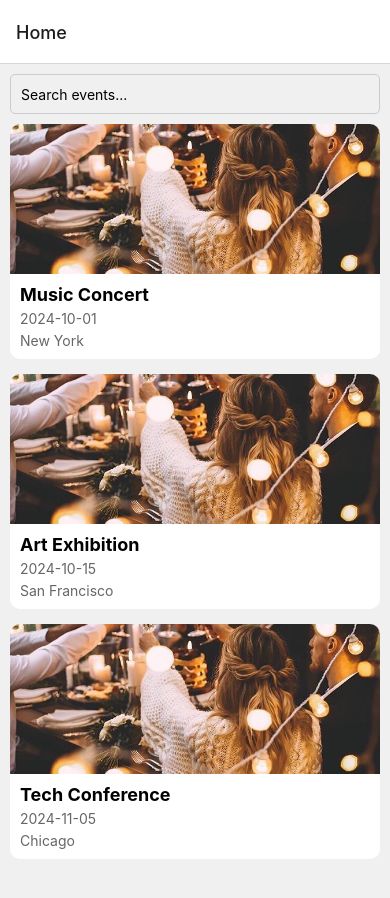
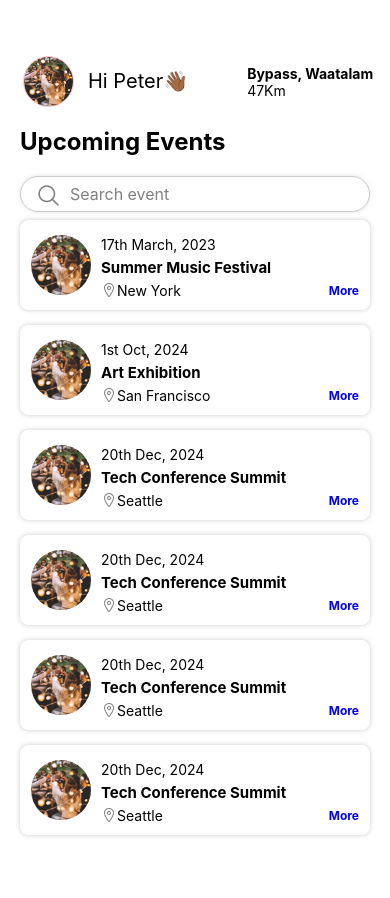
Before and after one commit to marywam/event, a React Native app: screen /Home in a window 390 px wide. Shown: the top 898 px of the page. After the commit the page ends 855 px from the top, so only its background shows below. Built offline with nearby package versions, Linux system fonts and the light colour scheme.

Commit message:
created the home screen

```diff
--- a/App.tsx
+++ b/App.tsx
@@ -12,7 +12,7 @@ export default function App() {
 
       <NavigationContainer>
       <Stack.Navigator >
-      <Stack.Screen name="Home" component={HomeScreen}/>
+      <Stack.Screen name="Home" component={HomeScreen} options={{ headerShown: false }}/>
       </Stack.Navigator>
 
     </NavigationContainer>
--- a/screens/HomeScreen.tsx
+++ b/screens/HomeScreen.tsx
@@ -1,131 +1,211 @@
-import React, { useState } from 'react';
-import { View, Text, Image, FlatList, StyleSheet, TouchableOpacity, TextInput } from 'react-native';
-import { useNavigation, NavigationProp } from '@react-navigation/native';
+import React, { useState } from "react";
+import {
+  View,
+  Text,
+  TextInput,
+  Image,
+  StyleSheet,
+  ScrollView,
+  TouchableOpacity,
+} from "react-native";
+import Icon from "react-native-vector-icons/Ionicons"; // Change to the icon set you're using
+import TopBar from "./TopBar";
 
-// Define the parameter list for the navigation stack
-type RootStackParamList = {
-  Home: undefined;
-  EventDetail: { eventId: string }; // EventDetail route expects an eventId
-};
+// Importing images separately
+const musicFestivalImage = require("../assets/event 1.jpeg");
+const artExhibitionImage = require("../assets/event 1.jpeg");
+const techConferenceImage = require("../assets/event 1.jpeg");
 
-type Event = {
-  id: string;
-  title: string;
-  date: string;
-  location: string;
-  image: any;
-};
-
-const events: Event[] = [
+// Sample data for events
+const eventsData = [
   {
-    id: '1',
-    title: 'Music Concert',
-    date: '2024-10-01',
-    location: 'New York',
-    image: require('../assets/event 1.jpeg'),
+    id: 1,
+    date: "17th March, 2023",
+    title: "Summer Music Festival",
+    location: "New York",
+    image: musicFestivalImage,
   },
   {
-    id: '2',
-    title: 'Art Exhibition',
-    date: '2024-10-15',
-    location: 'San Francisco',
-    image: require('../assets/event 1.jpeg'),
+    id: 2,
+    date: "1st Oct, 2024",
+    title: "Art Exhibition",
+    location: "San Francisco",
+    image: artExhibitionImage,
   },
   {
-    id: '3',
-    title: 'Tech Conference',
-    date: '2024-11-05',
-    location: 'Chicago',
-    image: require('../assets/event 1.jpeg'),
+    id: 3,
+    date: "20th Dec, 2024",
+    title: "Tech Conference Summit",
+    location: "Seattle",
+    image: techConferenceImage,
+  },
+
+  {
+    id: 4,
+    date: "20th Dec, 2024",
+    title: "Tech Conference Summit",
+    location: "Seattle",
+    image: techConferenceImage,
+  },
+  {
+    id: 5,
+    date: "20th Dec, 2024",
+    title: "Tech Conference Summit",
+    location: "Seattle",
+    image: techConferenceImage,
+  },
+  {
+    id: 6,
+    date: "20th Dec, 2024",
+    title: "Tech Conference Summit",
+    location: "Seattle",
+    image: techConferenceImage,
   },
 ];
 
-const HomeScreen = () => {
-  const navigation = useNavigation<NavigationProp<RootStackParamList>>();
-  const [searchQuery, setSearchQuery] = useState('');
+const Home: React.FC = () => {
+  const [searchTerm, setSearchTerm] = useState("");
 
-  // Filter events based on the search query
-  const filteredEvents = events.filter(event =>
-    event.title.toLowerCase().includes(searchQuery.toLowerCase())
-  );
-
-  const renderItem = ({ item }: { item: Event }) => (
-    <TouchableOpacity
-      style={styles.eventCard}
-      onPress={() => navigation.navigate('EventDetail', { eventId: item.id })}
-    >
-      <Image source={item.image} style={styles.thumbnail} />
-      <View style={styles.detailsContainer}>
-        <Text style={styles.title}>{item.title}</Text>
-        <Text style={styles.date}>{item.date}</Text>
-        <Text style={styles.location}>{item.location}</Text>
-      </View>
-    </TouchableOpacity>
+  const filteredEvents = eventsData.filter((event) =>
+    event.title.toLowerCase().includes(searchTerm.toLowerCase())
   );
 
   return (
-    <View style={styles.container}>
-      <TextInput
-        style={styles.searchInput}
-        placeholder="Search events..."
-        value={searchQuery}
-        onChangeText={setSearchQuery}
-      />
-      <FlatList
-        data={filteredEvents}
-        renderItem={renderItem}
-        keyExtractor={(item) => item.id}
-        contentContainerStyle={styles.list}
-      />
+    <View style={styles.containerevent}>
+      <TopBar />
+      <ScrollView style={styles.container}>
+        <Text style={styles.title}>Upcoming Events</Text>
+        <View style={styles.searchContainer}>
+          <Icon
+            name="search-outline"
+            size={25}
+            style={[styles.searchIcon, { color: 'grey' }]}
+          />
+          <TextInput
+            placeholder="Search events..."
+            value={searchTerm}
+            onChangeText={setSearchTerm}
+            style={styles.searchInput}
+            placeholderTextColor="grey"
+          />
+        </View>
+        <View style={styles.eventList}>
+          {filteredEvents.map((event) => (
+            <View key={event.id} style={styles.eventCard}>
+              <Image
+                source={event.image}
+                style={styles.thumbnail}
+                accessibilityLabel={event.title}
+              />
+              <View style={styles.eventDetails}>
+                <Text style={styles.eventDate}>{event.date}</Text>
+                <Text style={styles.eventTitle}>{event.title}</Text>
+                <View style={styles.locationContainer}>
+                  <Icon name="location-outline" size={16} color="grey" />
+                  <Text style={styles.eventLocation}>{event.location}</Text>
+                </View>
+              </View>
+              <TouchableOpacity>
+              <Text style={styles.moreDetails}>More</Text>
+              </TouchableOpacity>
+            </View>
+          ))}
+        </View>
+      </ScrollView>
     </View>
   );
 };
 
 const styles = StyleSheet.create({
   container: {
-    flex: 1,
-    backgroundColor: '#f0f0f0',
-    padding: 10,
+    padding: 20,
+    backgroundColor:"white"
+  },
+  title: {
+    fontSize: 24,
+    fontWeight: "bold",
+    marginBottom: 20,
+  },
+  containerevent:{
+      backgroundColor:"white"
+  },
+  searchContainer: {
+    marginBottom: 8,
+    gap: 10,
+    flexDirection: "row",
+    alignItems: "center",
+    borderWidth: 1,
+    borderColor: "#ccc",
+    borderRadius: 50,
+    paddingLeft: 15,
+    paddingRight: 3,
+    backgroundColor: "white",
+    shadowColor: "#000",
+    shadowOpacity: 0.1,
+    shadowRadius: 5,
+    elevation: 2,
   },
   searchInput: {
-    height: 40,
-    borderColor: '#ccc',
-    borderWidth: 1,
-    borderRadius: 5,
-    paddingHorizontal: 10,
-    marginBottom: 10,
+    width: 100,
+    paddingVertical: 7,
+    color: "grey",
+    fontSize: 16,
   },
-  list: {
-    paddingBottom: 20,
+  searchIcon: {
+    width: 24,
+    height: 24,
+  },
+  eventList: {
+    flexDirection: "column",
+    gap: 15,
   },
   eventCard: {
-    backgroundColor: '#fff',
-    borderRadius: 10,
-    overflow: 'hidden',
-    marginBottom: 15,
-    elevation: 2,
+    flexDirection: "row",
+    alignItems: "center",
+    justifyContent: "space-between", // Added to push "More Details" to the far right
+    borderWidth: 1,
+    borderRadius: 8,
+    padding: 10,
+    borderColor: "#fff", // White border
+    backgroundColor: "white", // Optional background color
+    shadowColor: "#000",
+    shadowOpacity: 0.2,
+    shadowRadius: 5,
+    elevation: 5, // Increased shadow for better visibility
   },
   thumbnail: {
-    width: '100%',
-    height: 150,
+    width: 60,
+    height: 60,
+    borderRadius: 30,
+    marginRight: 10,
   },
-  detailsContainer: {
-    padding: 10,
+  eventDetails: {
+    flex: 1, // Allows this to take the available space
+    marginRight: 10, // Adds a little space between event details and "More Details"
   },
-  title: {
-    fontSize: 18,
-    fontWeight: 'bold',
-    marginBottom: 5,
+  eventTitle: {
+    margin: 0,
+    fontSize: 15,
+    fontWeight: "bold",
   },
-  date: {
-    fontSize: 14,
-    color: '#666',
+  eventDate: {
+    marginVertical: 5,
   },
-  location: {
-    fontSize: 14,
-    color: '#666',
-    marginTop: 5,
+  eventLocation: {
+    margin: 0,
+  },
+  locationContainer: {
+    flexDirection: "row",
+    alignItems: "center",
+    marginTop: 5, // Adds a little space between the title and location
+  },
+  moreDetails: {
+    marginTop: 50,
+    color: "blue",
+    textDecorationLine: "none",
+    fontWeight: "bold",
+    fontSize: 12,
   },
 });
 
-export default HomeScreen;
+export default Home;
--- /dev/null
+++ b/screens/TopBar.tsx
@@ -0,0 +1,36 @@
+import React from 'react';
+import { View, Text, TouchableOpacity, Image } from 'react-native';
+import Icon from 'react-native-vector-icons/Ionicons';
+import { useNavigation } from '@react-navigation/native';
+import { homeStyles } from '../styles/homeStyles'; // Adjust the path as needed
+
+const TopBar = () => {
+  const navigation = useNavigation();
+
+
+  return (
+    <View style={homeStyles.containeravatar}>
+      <TouchableOpacity >
+        <Image
+          source={require('../assets/event 1.jpeg')} // Adjust the path as needed
+          style={homeStyles.avatar}
+        />
+      </TouchableOpacity>
+
+      <View style={homeStyles.nameToken}>
+        <Text style={homeStyles.name}>Hi Peter👋🏾</Text>
+
+      </View>
+
+      <View style={homeStyles.location}>
+
+
+        <Text style={homeStyles.home}>Bypass, Waatalam</Text>
+        <Text >47Km</Text>
+      </View>
+
+    </View>
+  );
+};
+
+export default TopBar;
--- /dev/null
+++ b/styles/homeStyles.js
@@ -0,0 +1,231 @@
+import { StyleSheet } from 'react-native';
+import { widthPercentageToDP as wp, heightPercentageToDP as hp } from 'react-native-responsive-screen';
+
+export const homeStyles = StyleSheet.create({
+  containeravatar: {
+    display: 'flex',
+    flexDirection: 'row',
+    alignItems: 'center',
+    marginTop:'10%'
+  },
+  avatar: {
+    width: wp('13%'),
+    height: wp('13%'),
+    borderRadius: wp('20%'),
+    borderWidth: 1.5,
+    borderColor: 'pink',
+    marginTop: hp('2%'),
+    marginLeft: wp('6%'),
+  },
+  name: {
+    marginTop: hp('1%'),
+    marginLeft: wp('0.5%'),
+    fontSize: wp('5%'),
+  },
+  location: {
+    marginTop: hp('2%'),
+    marginLeft: wp('15%'),
+  },
+  home: {
+    fontWeight: 'bold',
+  },
+  iconContainer: {
+    marginTop: hp('2%'),
+    justifyContent: 'center',
+    alignItems: 'center',
+  },
+  searchInput: {
+    alignItems: 'center',
+  },
+  searchContainer: {
+    flexDirection: 'row',
+    alignItems: 'center',
+    backgroundColor: '#fff',
+    borderRadius: wp('5%'),
+    borderWidth: 1,
+    borderColor: '#1089B8',
+    paddingHorizontal: wp('4%'),
+    margin: wp('4%'),
+    height: hp('6%'),
+  },
+  shopText: {
+    fontWeight: 'bold',
+    fontSize: wp('5%'),
+    marginLeft: wp('2%'),
+    padding: wp('1%'),
+  },
+  avatar1: {
+    width: wp('10%'),
+    height: wp('10%'),
+    borderRadius: wp('20%'),
+    borderWidth: 1.5,
+    borderColor: 'pink',
+    marginLeft: wp('1%'),
+  },
+  containeravatar1: {
+    display: 'flex',
+    flexDirection: 'row',
+    alignItems: 'center',
+  },
+  detail1: {
+    marginLeft: wp('1%'),
+    marginTop: hp('1%'),
+    fontWeight: 'bold',
+    fontSize: wp('5%'),
+  },
+  star: {
+    fontSize: wp('4%'),
+    marginLeft: wp('1%'),
+  },
+  image: {
+    width: wp('60%'),
+    height: hp('10%'),
+    resizeMode: 'contain',
+    marginTop: hp('3%'),
+    marginLeft: wp('0%'),
+  },
+  water1: {
+    flexDirection: 'row',
+
+    paddingHorizontal: wp('1%'),
+  },
+  containerCard: {
+    borderWidth: 1,
+    borderColor: '#1089B8',
+    width: wp('45%'),
+    height: hp('27%'),
+    marginLeft: wp('3%'),
+    marginTop: hp('2%'),
+    borderRadius: wp('3%'),
+
+  },
+bottleimage:{
+  justifyContent: 'center',   // Centering the content vertically
+  alignItems: 'center',       // Centering the content horizontally
+
+},
+  cash: {
+    marginLeft: wp('5%'),
+    marginTop: hp('0%'),
+    fontWeight: 'bold',
+    fontSize: wp('5%'),
+  },
+  bottle: {
+    marginLeft: wp('5%'),
+    color: 'grey',
+  },
+  drop1: {
+    width: wp('10%'),
+    height: wp('10%'),
+    borderRadius: wp('20%'),
+    marginLeft: wp('5%'),
+
+    marginTop:wp('1%')
+  },
+  token1: {
+    width: wp('6%'),
+    height: wp('6%'),
+    borderRadius: wp('20%'),
+  },
+  menu1: {
+    width: wp('12%'),
+    height: wp('8%'),
+    marginBottom:wp('4%'),
+    marginTop:wp('2%'),
+    borderRadius: wp('10%'),
+  },
+  bottombar: {
+    flexDirection: 'row',
+    justifyContent: 'space-between',
+    paddingHorizontal: wp('5%'),
+    backgroundColor: '#1089B8',
+    width: '90%',
+    position: 'absolute',
+    bottom: 0,
+    borderRadius: 32,
+
+    marginLeft:"5%",
+    marginBottom:"1%",
+
+  },
+  lowerNavContainer: {
+    position: 'absolute',
+    bottom: 0,
+    left: 0,
+    right: 0,
+    flexDirection: 'row',
+    justifyContent: 'center',
+    alignItems: 'center',
+    marginEnd: 15,
+    paddingVertical: 15,
+    borderTopWidth: 1,
+    borderTopColor: '#ccc', // Border color
+    borderWidth: 1,
+    height: 60,
+    borderRadius: 32,
+    marginTop: 5,
+    borderColor: 'white',
+    marginLeft: 15,
+    backgroundColor: 'transparent', //
+
+
+
+  },
+  shops: {
+    marginLeft: wp('1%'),
+    marginBottom:wp('4%'),
+    marginTop:wp('2%')
+  },
+  shops1: {
+    marginLeft: wp('1%'),
+  },
+  orders: {
+    marginTop: hp('0.1%'),
+  },
+  cart1: {
+    width: wp('13%'),
+    height: wp('8%'),
+    marginBottom:wp('4%'),
+    marginTop:wp('2%'),
+    borderRadius: wp('50%'),
+  },
+  carts: {
+    marginTop: hp('0.1%'),
+  },
+  nameToken: {
+    marginTop: hp('1%'),
+    marginLeft: wp('3%'),
+  },
+  token: {
+    fontWeight: 'bold',
+    marginTop: hp('0.1%'),
+  },
+  tokenimage: {
+    width: wp('12%'),
+    height: wp('8%'),
+    marginBottom:wp('4%'),
+    marginTop:wp('2%'),
+    borderRadius: wp('50%'),
+    marginBottom:wp('5%')
+
+  },
+  tokenimage1: {
+    marginTop: hp('0.1%'),
+  },
+
+
+
+
+    plus: {
+      backgroundColor: "white",
+      marginTop: hp('0.2%'),
+      borderColor: "#1089B8", // Sets the border color
+      borderWidth: wp("0.10%"),
+      padding: wp("0.01%"), // Optional: Adds padding inside the border
+      borderRadius: wp("10.5%"), // Optional: Adds rounded corners to the border
+      alignItems: "center", // Centers the icon within the view
+      justifyContent: "center", // Centers the icon within the view
+
+    },
+
+});
```
Also changed, not shown: package.json (+8 -2 lines), 1 other file (tests, documents, lock files or other folders).
